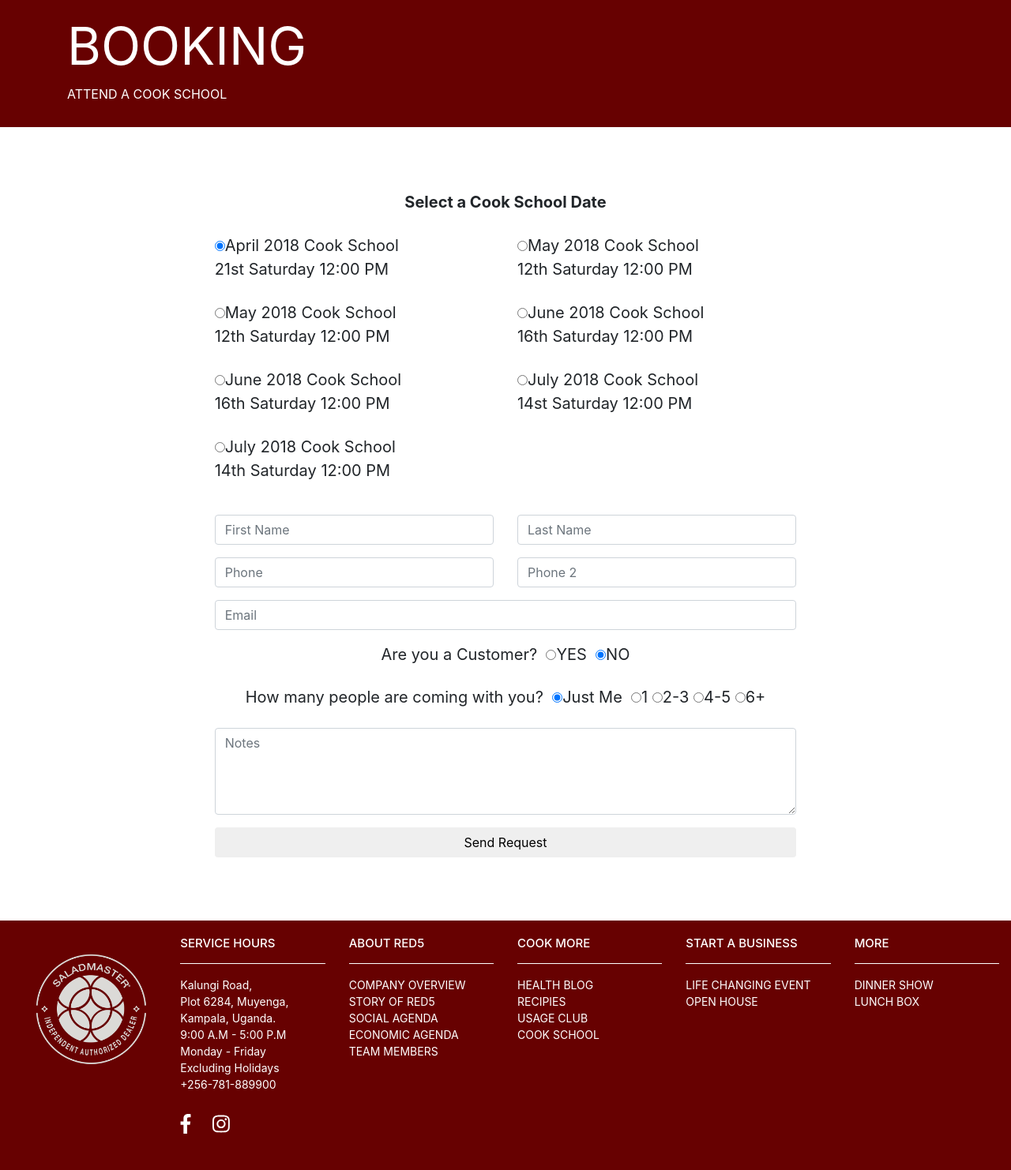
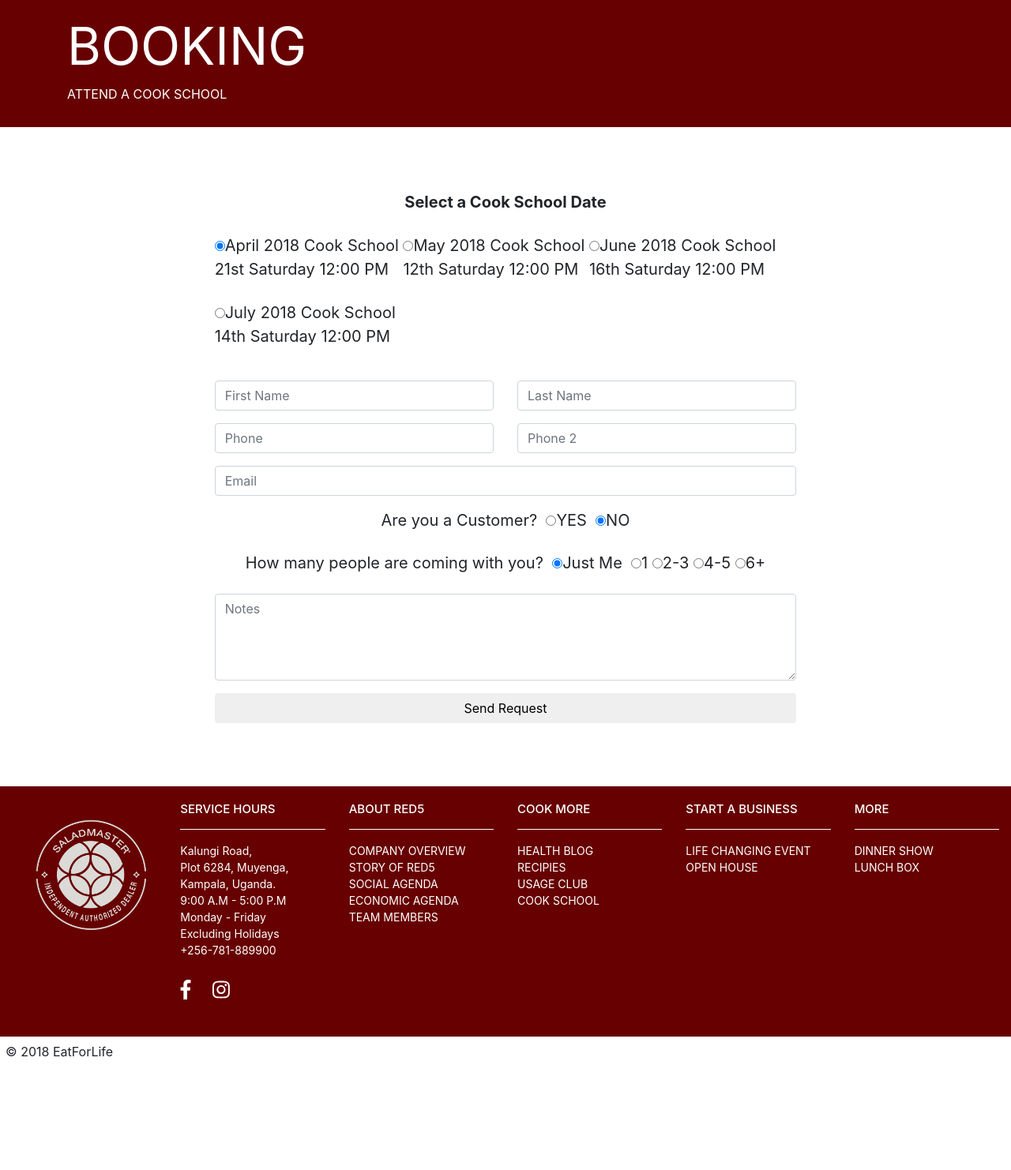
Before and after one commit to DrKimpatrick/freshredfive, a Flask app: page /cookschool in a window 1280 px wide. Shown: the part 2974-4456 px from the top of the page at 79% size. After the commit the page ends 4313 px from the top, so only its background shows below. Run offline with Flask 2, Linux system fonts and the light colour scheme; some libraries are stand-ins or nearby versions.

Commit message:
Remove a bunch of duplicate dates

```diff
--- a/templates/cookschool.html
+++ b/templates/cookschool.html
@@ -211,7 +211,7 @@
 							<div class="col-md-12">
 								<label><strong>Select a Cook School Date</strong></label>
 							</div>
-							<div class="col-md-6">
+							<div class="col-md-12">
 								<div class="form-group">
 									<div class="radio" style="text-align: left;">
 									  	<label><input type="radio" name="cookschooldate" checked="checked">April 2018 Cook School<br>21st Saturday 12:00 PM</label>
@@ -221,18 +221,18 @@
 									</div>
 								</div>
 							</div>
-							<div class="col-md-6">
+				<!-- 			<div class="col-md-6">
 								<div class="form-group">
 									<div class="radio" style="text-align: left;">
-										<!-- <label><input type="radio" name="cookschooldate" checked="checked">March 2018 Cook School<br>17th Saturday 12:00 PM</label> -->
-									  	<!-- <label><input type="radio" name="cookschooldate">April 2018 Cook School<br>21st Saturday 12:00 PM</label> -->
+										<label><input type="radio" name="cookschooldate" checked="checked">March 2018 Cook School<br>17th Saturday 12:00 PM</label>
+									  	<label><input type="radio" name="cookschooldate">April 2018 Cook School<br>21st Saturday 12:00 PM</label>
 									  	<label><input type="radio" name="cookschooldate">May 2018 Cook School<br>12th Saturday 12:00 PM</label>
 									  	<label><input type="radio" name="cookschooldate">June 2018 Cook School<br>16th Saturday 12:00 PM</label>
 									  	<label><input type="radio" name="cookschooldate">July 2018 Cook School<br>14st Saturday 12:00 PM</label>
 
 									</div>
 								</div>
-							</div>
+							</div> -->
 						</div>
 						<div class="row">
 							<div class="col-md-6">
```
